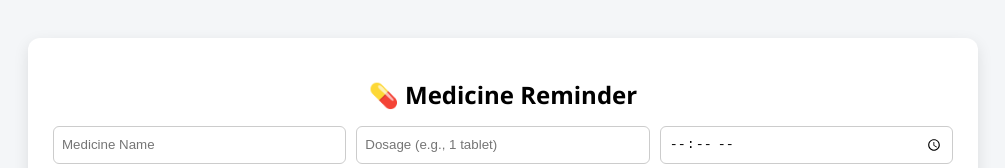
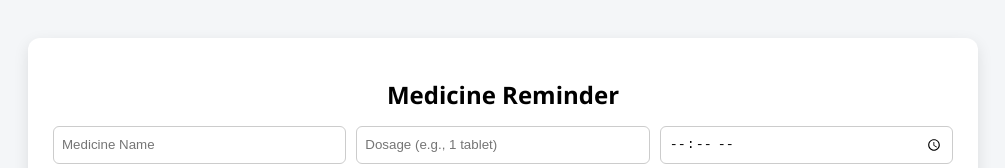
Before and after one commit to s-rajasekar25/Medicine-Reminder-App-, a website: page public/index.html in a window 1280 px wide. Shown: the top 168 px of the page, without its empty margins (137-1142 px from the left). Drawn offline with Linux system fonts and the light colour scheme; no server answers.

Commit message:
Update index.html

```diff
--- a/public/index.html
+++ b/public/index.html
@@ -8,7 +8,7 @@
 <body>
 
 <div class="app">
-  <h2>💊 Medicine Reminder</h2>
+  <h2> Medicine Reminder</h2>
 
   <input type="hidden" id="editIndex">
 
```
